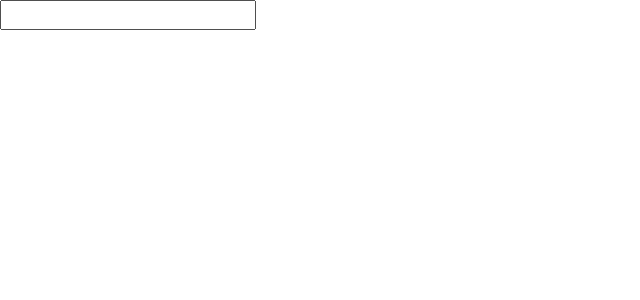
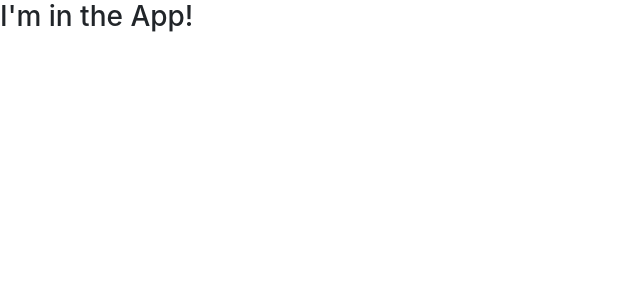
Before and after one commit to lilankaabey/angular-first-app, an Angular app: page / in a window 1280 px wide. Shown: the top 300 px of the page, without its empty margins (0-640 px from the left). Built offline with nearby package versions, Linux system fonts and the light colour scheme.

Commit message:
Add HttpModule to app.module.ts and Change some texts

```diff
--- a/src/app/app.component.html
+++ b/src/app/app.component.html
@@ -1,3 +1,2 @@
 <!--The content below is only a placeholder and can be replaced.-->
-<input type="text" [(ngModel)]="name">
-<p>{{ name }}</p>
+<h3>I'm in the App!</h3>
--- a/src/app/app.component.ts
+++ b/src/app/app.component.ts
@@ -6,5 +6,5 @@ import { Component } from '@angular/core';
   styleUrls: ['./app.component.css']
 })
 export class AppComponent {
-  name = '';
+
 }
--- a/src/app/app.module.ts
+++ b/src/app/app.module.ts
@@ -1,7 +1,7 @@
 import { BrowserModule } from '@angular/platform-browser';
 import { NgModule } from '@angular/core';
 import { FormsModule } from '@angular/forms'
-
+import { HttpModule } from '@angular/http'
 
 import { AppComponent } from './app.component';
 
@@ -12,7 +12,8 @@ import { AppComponent } from './app.component';
   ],
   imports: [
     BrowserModule,
-    FormsModule
+    FormsModule,
+    HttpModule
   ],
   providers: [],
   bootstrap: [AppComponent]
```
